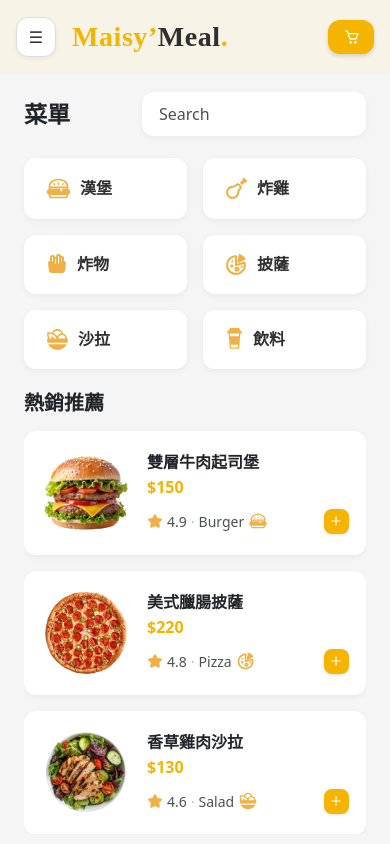
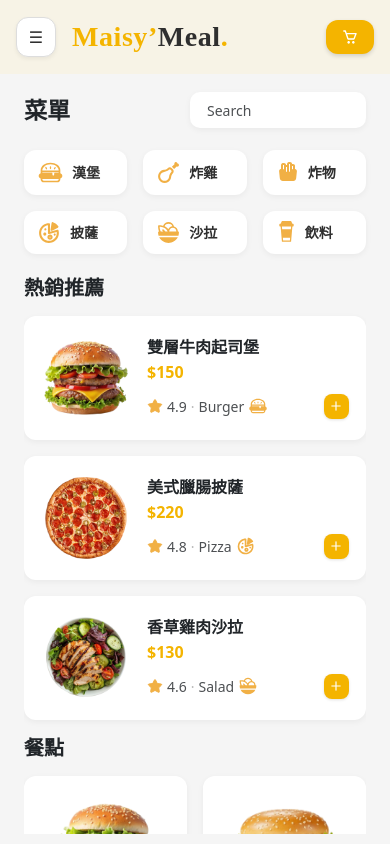
Before and after one commit to yingtung99/orderWeb, an Angular app: page /menu in a window 390 px wide. Built offline with nearby package versions, Linux system fonts and the light colour scheme.

Commit message:
[update] 菜單: 手機板樣式更新

```diff
--- a/src/app/modules/menu/menu.html
+++ b/src/app/modules/menu/menu.html
@@ -7,7 +7,7 @@
 
     <div class="category-list row g-3">
         @for (item of categoryList; track $index) {
-        <div class="col-6 col-sm-4 col-md-3 col-lg-2">
+        <div class="col-4 col-sm-4 col-md-3 col-lg-2">
             <div class="category-card"
                 [class.active]="selectedCategory === item.category"
                 (click)="onClickCategory(item.category)">
--- a/src/app/modules/menu/menu.scss
+++ b/src/app/modules/menu/menu.scss
@@ -271,5 +271,31 @@
 @media (max-width: 768px) {
     .menu-page {
         padding: 1.15rem 1.5rem 0 1.5rem;
+
+        .menu-header{
+            .search-input{
+                width: 11rem;
+                height: 2.25rem;
+                border-radius: 10px;
+
+                &::placeholder {
+                    font-size: 0.875rem;
+                }
+            }
+        }
+
+        .category-list{
+            .category-card{
+                padding: 0.5rem 0.75rem;
+
+                img{
+                    font-size: 0.75rem;
+                }
+
+                .category-name{
+                    font-size: 0.875rem;
+                }
+            }
+        }
     }
 }
--- a/src/app/modules/topbar/topbar.scss
+++ b/src/app/modules/topbar/topbar.scss
@@ -16,7 +16,7 @@
     color: #fff;
     border: none;
     border-radius: 12px;
-    padding: 0.55rem 0.9rem 0.55rem 1rem;
+    padding: 0.55rem 1rem;
     font-weight: 600;
     font-size: 0.875rem;
     display: flex;
```
